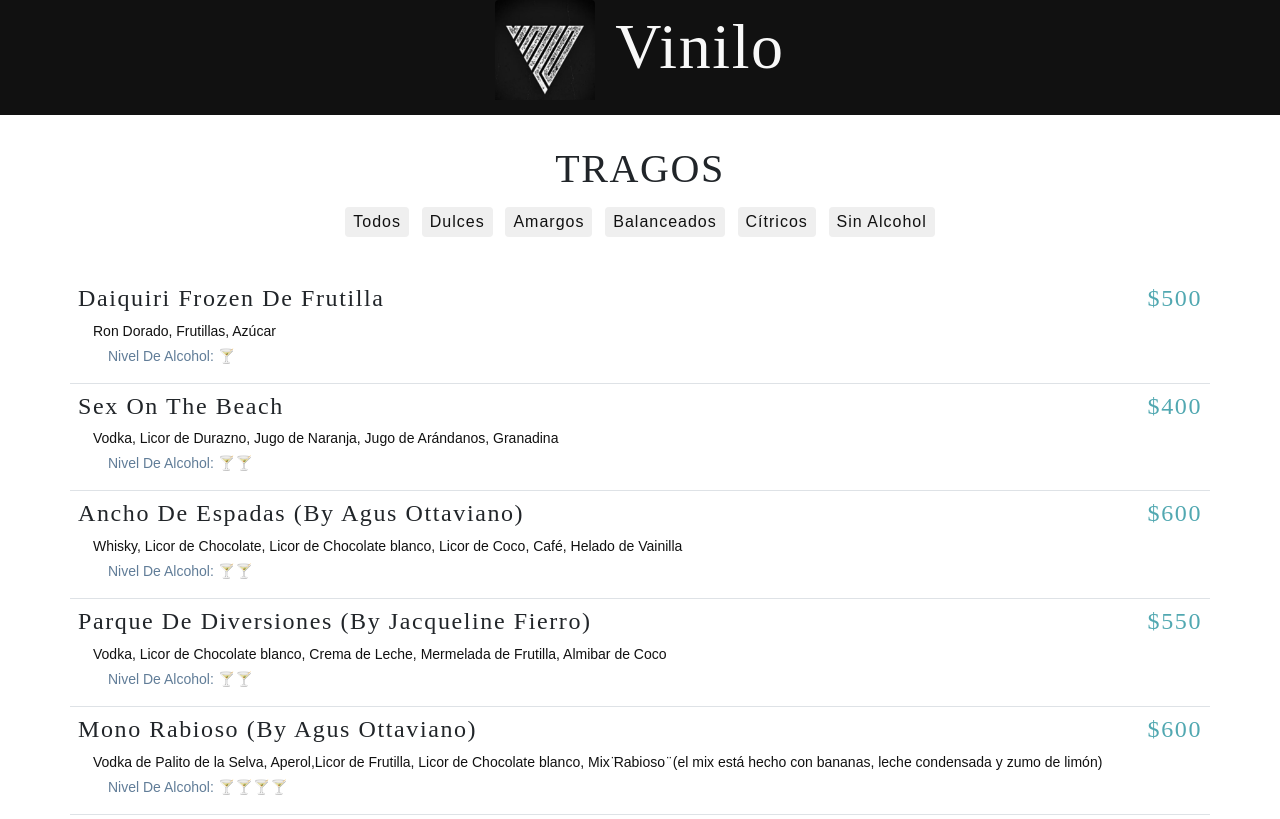
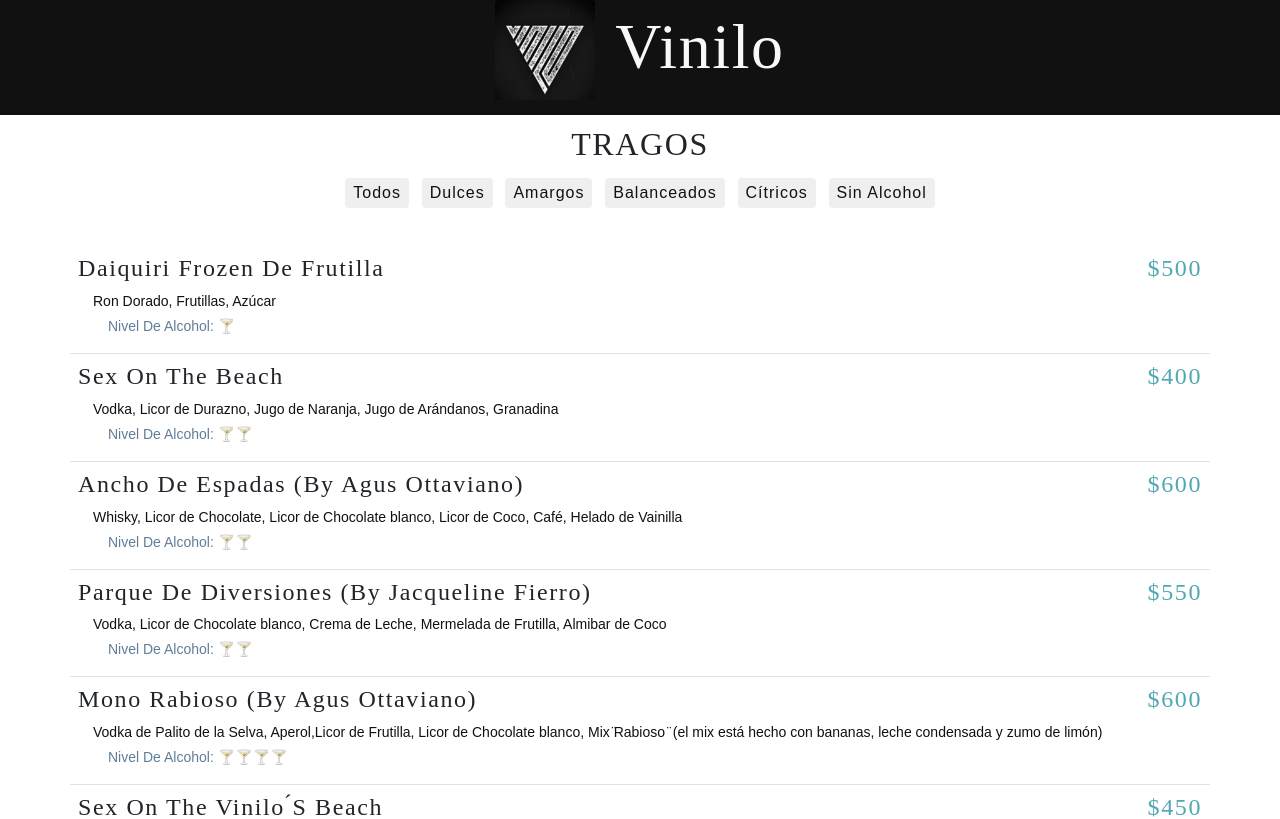
Before and after one commit to santiagocorbanini/menu-vinilo, a React (Create React App) app: page / in a window 1280 px wide. Shown: the top 819 px of the page. Built offline with nearby package versions, Linux system fonts and the light colour scheme; a web font is replaced by a local one.

Commit message:
agrege titulo tragos3

```diff
--- a/src/index.css
+++ b/src/index.css
@@ -66,7 +66,7 @@
 }
 
 #tragos {
-  font-size: 2.5em;
+  font-size: 2em;
 }
 
 #logo-vinilo {
@@ -123,7 +123,7 @@
 }
 .menu {
   padding-bottom: 0px !important;
-  padding-top: 30px !important;
+  padding-top: 10px !important;
   min-height: 100vh;
 }
 .title {
```
